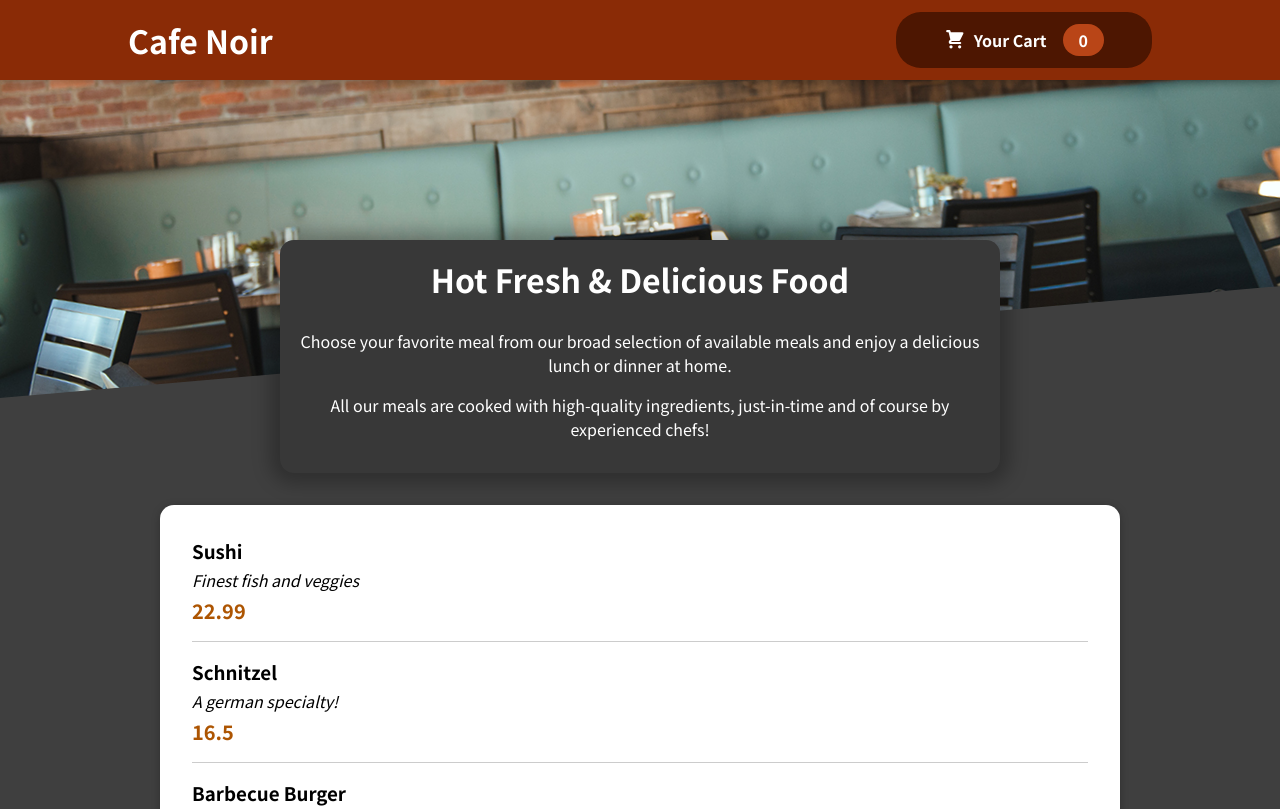
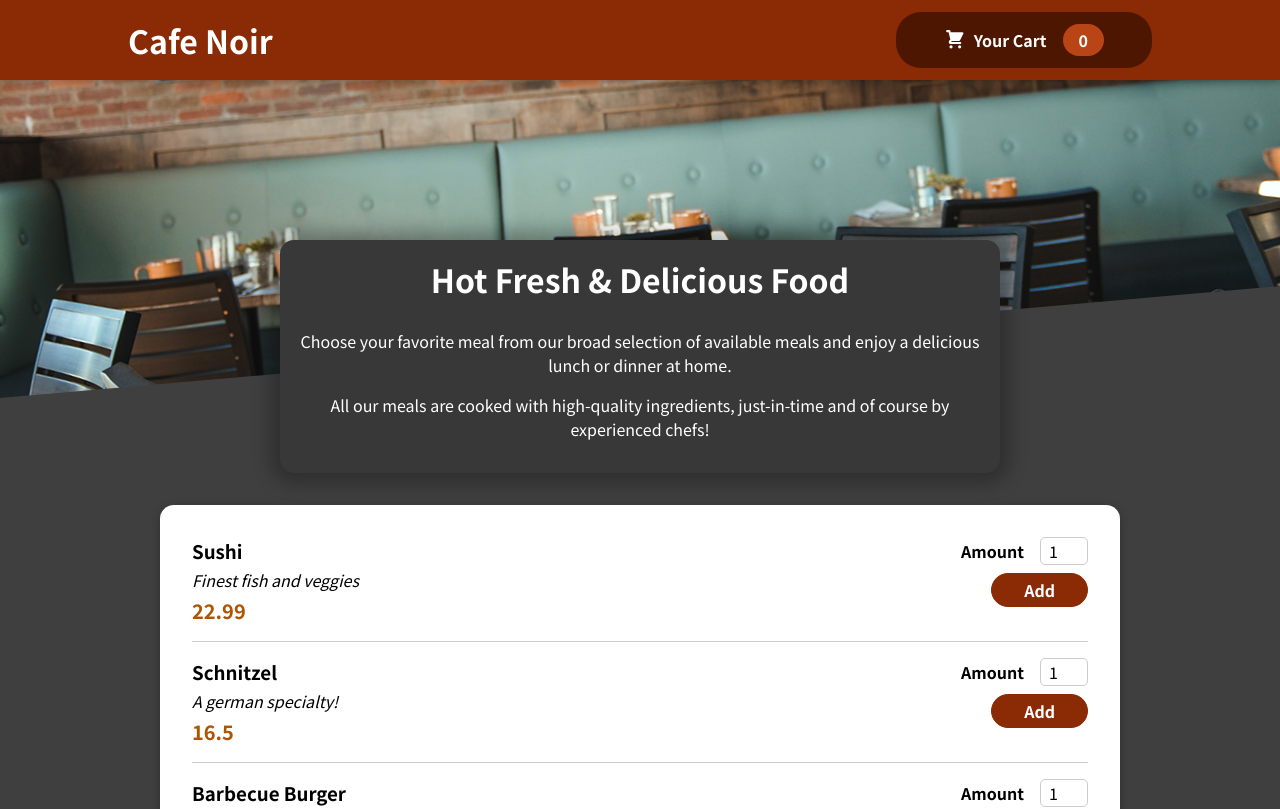
Before and after one commit to pramuditha1/react-food-order-app, a React (Create React App) app: page / in a window 1280 px wide. Shown: the top 809 px of the page. Built offline with nearby package versions, Linux system fonts and the light colour scheme.

Commit message:
Meal Item input form implementation

```diff
--- a/src/components/Meals/MealItem/MealItem.js
+++ b/src/components/Meals/MealItem/MealItem.js
@@ -1,5 +1,6 @@
 import React from 'react'
 import classes from './MealItem.module.css'
+import MealItemInputForm from './MealItemInputForm'
 
 const  MealItem = (props) => {
   return (
@@ -10,7 +11,7 @@
             <div className={classes.price}>{props.meal.price}</div>
         </div>
         <div>
-
+            <MealItemInputForm id={props.meal.id}/>
         </div>
     </li>
   )
--- /dev/null
+++ b/src/components/Meals/MealItem/MealItemInputForm.js
@@ -0,0 +1,24 @@
+import React from 'react'
+import Input from '../../UI/Input'
+import classes from './MealItemInputForm.module.css'
+
+const MealItemInputForm = (props) => {
+  return (
+    <form className={classes.form}>
+        <Input
+            label="Amount"
+            input={{
+                id: `amount_${props.id}`,
+                type: "number",
+                defaultValue: "1",
+                min: "1",
+                max: "5",
+                step: "1"
+            }}
+            />
+        <button>Add</button>
+    </form>
+  )
+}
+
+export default MealItemInputForm
--- /dev/null
+++ b/src/components/Meals/MealItem/MealItemInputForm.module.css
@@ -0,0 +1,20 @@
+.form {
+    text-align: right;
+  }
+
+  .form button {
+    font: inherit;
+    cursor: pointer;
+    background-color: #8a2b06;
+    border: 1px solid #8a2b06;
+    color: white;
+    padding: 0.25rem 2rem;
+    border-radius: 20px;
+    font-weight: bold;
+  }
+
+  .form button:hover,
+  .form button:active {
+    background-color: #641e03;
+    border-color: #641e03;
+  }
--- /dev/null
+++ b/src/components/UI/Input.js
@@ -0,0 +1,15 @@
+import React from 'react'
+import classes from './Input.module.css'
+
+const Input = (props) => {
+  return (
+    <div className={classes.input}>
+        <label htmlFor={props.input.id}>{props.label}</label>
+        <input
+            {...props.input}
+        />
+    </div>
+  )
+}
+
+export default Input
--- /dev/null
+++ b/src/components/UI/Input.module.css
@@ -0,0 +1,18 @@
+.input {
+    display: flex;
+    align-items: center;
+    margin-bottom: 0.5rem;
+  }
+
+  .input label {
+    font-weight: bold;
+    margin-right: 1rem;
+  }
+
+  .input input {
+    width: 3rem;
+    border-radius: 5px;
+    border: 1px solid #ccc;
+    font: inherit;
+    padding-left: 0.5rem;
+  }
```
